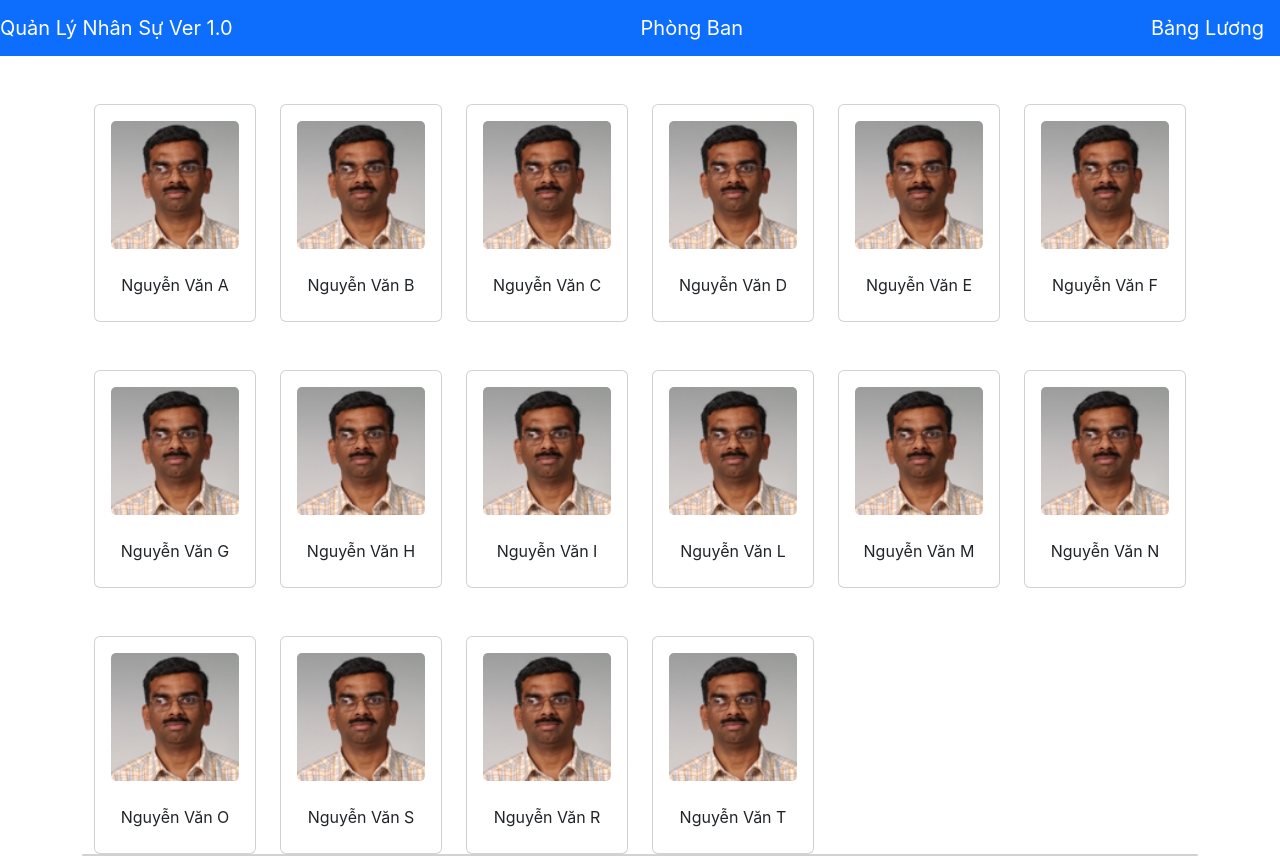
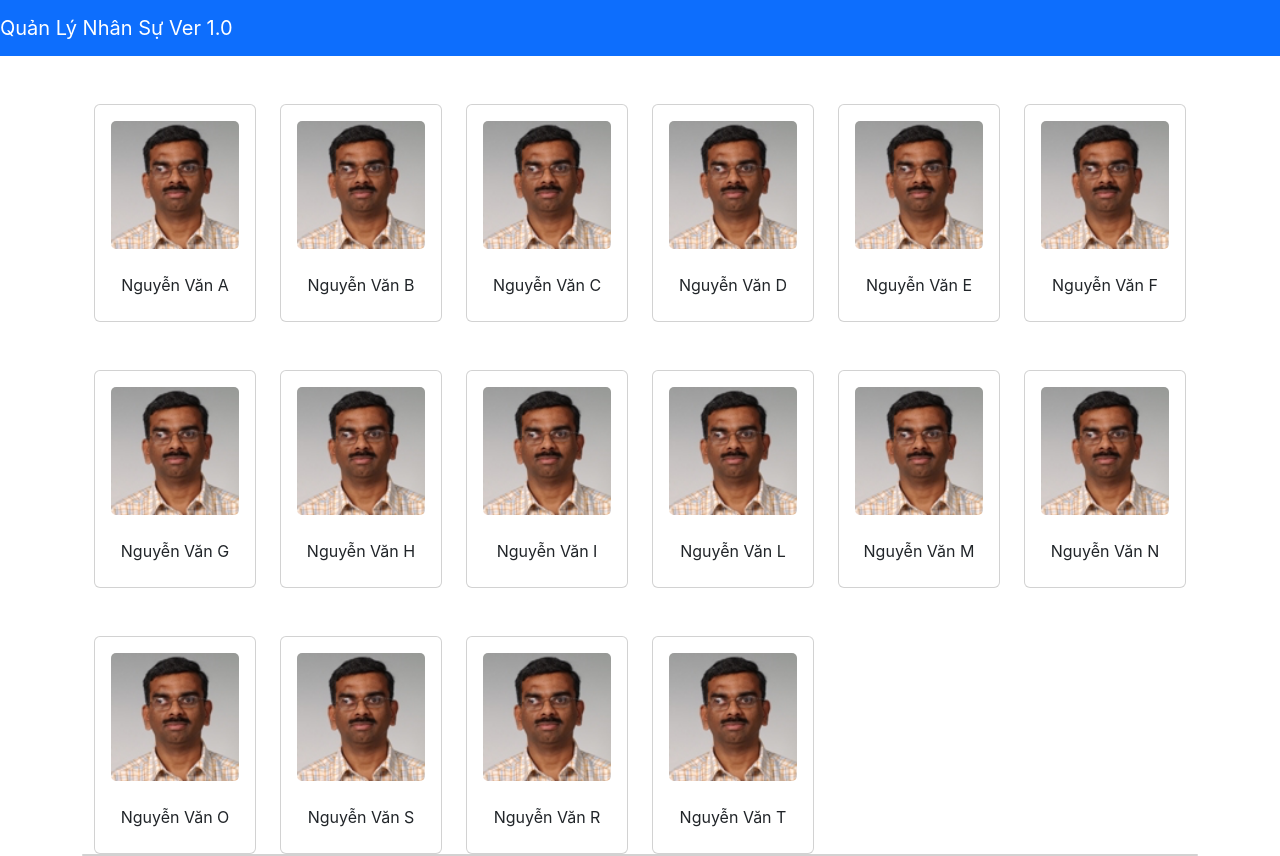
Before and after one commit to VuongDo78/vuongDtJul, a React (Create React App) app: page / in a window 1280 px wide. Shown: the top 856 px of the page. Built offline with nearby package versions, Linux system fonts and the light colour scheme.

Commit message:
Update header.jsx

```diff
--- a/src/component/header.jsx
+++ b/src/component/header.jsx
@@ -9,8 +9,7 @@ class Header extends Component {
                 <Navbar dark color="primary">
 
                         <NavbarBrand href="/">Quản Lý Nhân Sự Ver 1.0</NavbarBrand>
-                        <NavbarBrand href="/">Phòng Ban</NavbarBrand>
-                        <NavbarBrand href="/">Bảng Lương</NavbarBrand>
+
 
                 </Navbar>
 </div>
```
